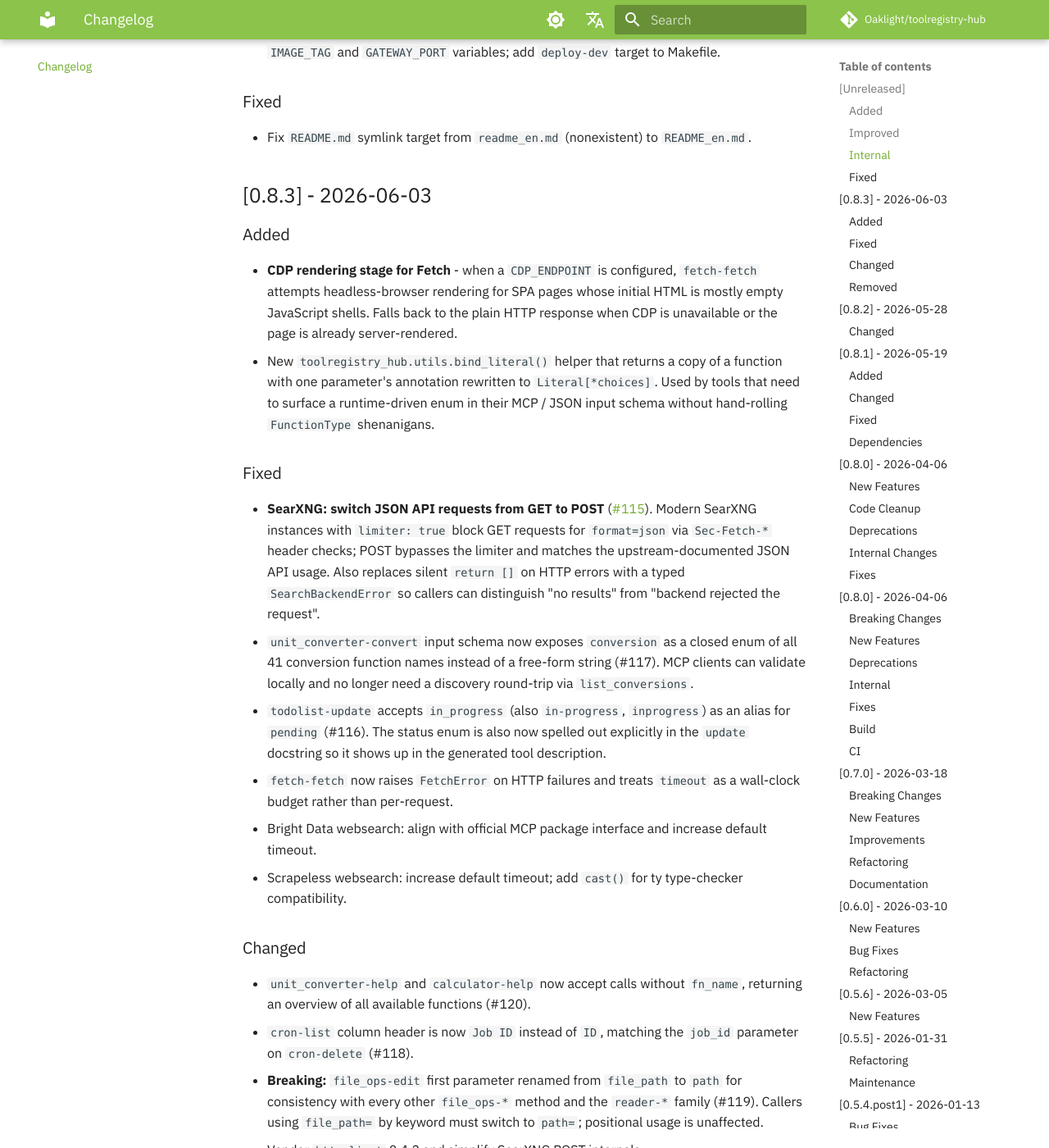
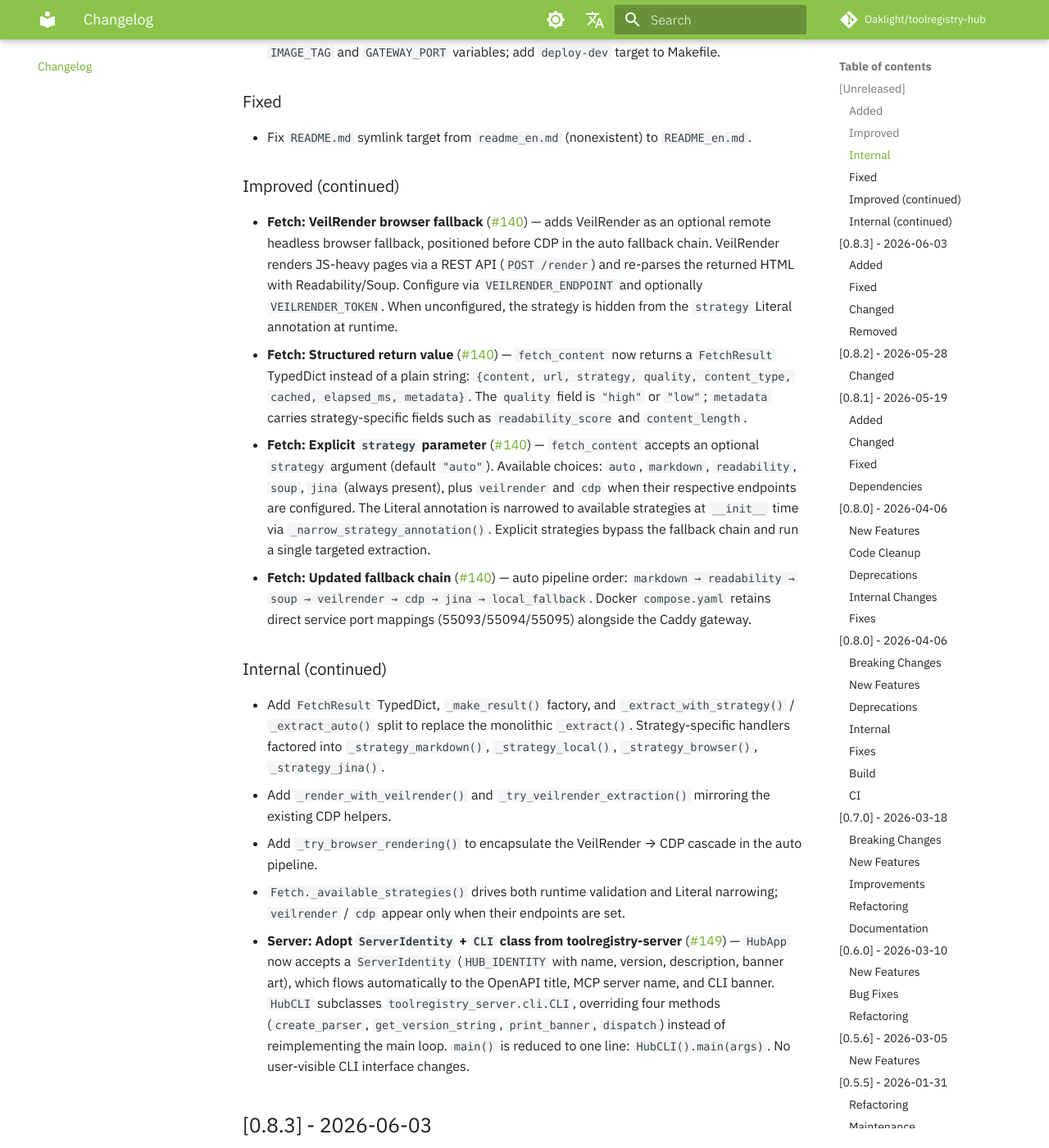
Before and after one commit to Oaklight/toolregistry-hub, an MkDocs documentation site: the page built from docs/changelog.md, in a window 1280 px wide and 1400 px high, scrolled down 3184 px. Shown: the whole window at 82% size. Built offline with MkDocs 1.6.1 and Material for MkDocs 9.7.7, drawn with Linux system fonts in a browser that asks for light colours; some web fonts are replaced; comment, search, counter and statistics services are not loaded.

Commit message:
docs(changelog): add #140 fetch structured results + strategy + VeilRender; #149 ServerIdentity + HubCLI [docs_en]

```diff
--- a/docs/changelog.md
+++ b/docs/changelog.md
@@ -54,6 +54,21 @@ The format is based on [Keep a Changelog](https://keepachangelog.com/en/1.1.0/),
 ### Fixed
 
 - Fix `README.md` symlink target from `readme_en.md` (nonexistent) to `README_en.md`.
+
+### Improved (continued)
+
+- **Fetch: VeilRender browser fallback** ([#140](https://github.com/Oaklight/toolregistry-hub/pull/140)) — adds VeilRender as an optional remote headless browser fallback, positioned before CDP in the auto fallback chain. VeilRender renders JS-heavy pages via a REST API (`POST /render`) and re-parses the returned HTML with Readability/Soup. Configure via `VEILRENDER_ENDPOINT` and optionally `VEILRENDER_TOKEN`. When unconfigured, the strategy is hidden from the `strategy` Literal annotation at runtime.
+- **Fetch: Structured return value** ([#140](https://github.com/Oaklight/toolregistry-hub/pull/140)) — `fetch_content` now returns a `FetchResult` TypedDict instead of a plain string: `{content, url, strategy, quality, content_type, cached, elapsed_ms, metadata}`. The `quality` field is `"high"` or `"low"`; `metadata` carries strategy-specific fields such as `readability_score` and `content_length`.
+- **Fetch: Explicit `strategy` parameter** ([#140](https://github.com/Oaklight/toolregistry-hub/pull/140)) — `fetch_content` accepts an optional `strategy` argument (default `"auto"`). Available choices: `auto`, `markdown`, `readability`, `soup`, `jina` (always present), plus `veilrender` and `cdp` when their respective endpoints are configured. The Literal annotation is narrowed to available strategies at `__init__` time via `_narrow_strategy_annotation()`. Explicit strategies bypass the fallback chain and run a single targeted extraction.
+- **Fetch: Updated fallback chain** ([#140](https://github.com/Oaklight/toolregistry-hub/pull/140)) — auto pipeline order: `markdown → readability → soup → veilrender → cdp → jina → local_fallback`. Docker `compose.yaml` retains direct service port mappings (55093/55094/55095) alongside the Caddy gateway.
+
+### Internal (continued)
+
+- Add `FetchResult` TypedDict, `_make_result()` factory, and `_extract_with_strategy()` / `_extract_auto()` split to replace the monolithic `_extract()`. Strategy-specific handlers factored into `_strategy_markdown()`, `_strategy_local()`, `_strategy_browser()`, `_strategy_jina()`.
+- Add `_render_with_veilrender()` and `_try_veilrender_extraction()` mirroring the existing CDP helpers.
+- Add `_try_browser_rendering()` to encapsulate the VeilRender → CDP cascade in the auto pipeline.
+- `Fetch._available_strategies()` drives both runtime validation and Literal narrowing; `veilrender` / `cdp` appear only when their endpoints are set.
+- **Server: Adopt `ServerIdentity` + `CLI` class from toolregistry-server** ([#149](https://github.com/Oaklight/toolregistry-hub/pull/149)) — `HubApp` now accepts a `ServerIdentity` (`HUB_IDENTITY` with name, version, description, banner art), which flows automatically to the OpenAPI title, MCP server name, and CLI banner. `HubCLI` subclasses `toolregistry_server.cli.CLI`, overriding four methods (`create_parser`, `get_version_string`, `print_banner`, `dispatch`) instead of reimplementing the main loop. `main()` is reduced to one line: `HubCLI().main(args)`. No user-visible CLI interface changes.
 
 ## [0.8.3] - 2026-06-03
 
```
